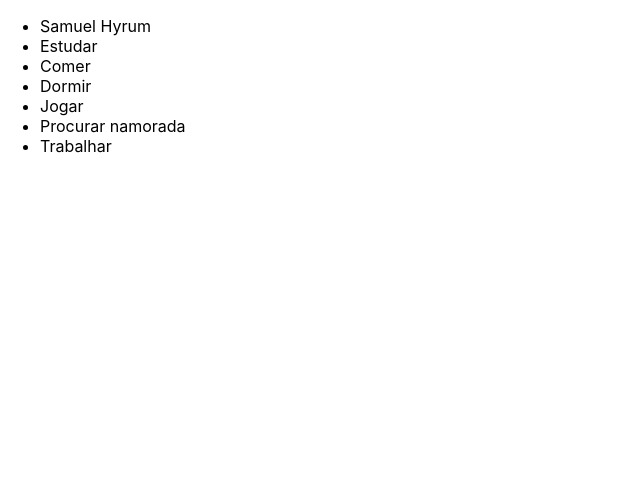
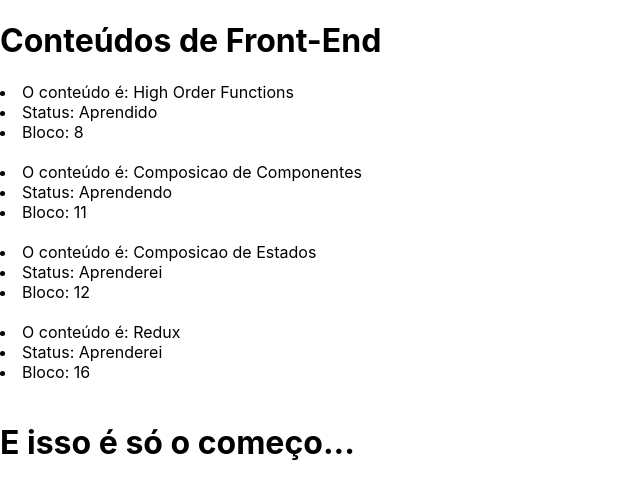
Before and after one commit to Samuelhyrum/Hello-Wolrd, a React (Create React App) app in the folder front-end/bloco-10-introducao-a-react/dia-1-hello-world-no-react/fixar/: page / in a window 1280 px wide. Shown: the top 498 px of the page, without its empty margins (0-640 px from the left). Built offline with nearby package versions, Linux system fonts and the light colour scheme.

Commit message:
Exercicio numero 3

```diff
--- a/front-end/bloco-10-introducao-a-react/dia-1-hello-world-no-react/fixar/src/App.js
+++ b/front-end/bloco-10-introducao-a-react/dia-1-hello-world-no-react/fixar/src/App.js
@@ -1,18 +1,33 @@
 import React from 'react';
-import './App.css';
+// import './App.css';
+// import Header from './Header';
+import Content from './Content';
+import Header from './Header';
+import Footer from './Footer';
 
-const Task = (value) => {
-  return (
-    <ul>{value.map((comp) => <li>{comp}</li> )}</ul>
-  );
-}
-class App extends React.Component {
-  render() {
-    const compromissos = Task(['Samuel Hyrum','Estudar', 'Comer', 'Dormir', 'Jogar', 'Procurar namorada', 'Trabalhar']);
-    return (
-      compromissos
-    );
-  }
+function App() {
+  return <main>
+    <Header/>
+    <Content />
+    <footer>
+      <Footer/>
+    </footer>
+    </main>
+
 }
 
+// const Task = (value) => {
+//   return (
+//     <ul>{value.map((comp) => <li>{comp}</li> )}</ul>
+//   );
+// }
+// class App extends React.Component {
+//   render() {
+//     const compromissos = Task(['Samuel Hyrum','Estudar', 'Comer', 'Dormir', 'Jogar', 'Procurar namorada', 'Trabalhar']);
+//     return (
+//       compromissos
+//     );
+//   }
+// }
+
 export default App;
--- /dev/null
+++ b/front-end/bloco-10-introducao-a-react/dia-1-hello-world-no-react/fixar/src/Content.jsx
@@ -0,0 +1,52 @@
+import React from "react";
+
+class Content extends React.Component {
+    render() {
+        const conteudos = [
+            {
+                conteudo: 'High Order Functions',
+                bloco: 8,
+                status: 'Aprendido'
+            },
+            {
+                conteudo: 'Composicao de Componentes',
+                bloco: 11,
+                status: 'Aprendendo',
+            },
+            {
+                conteudo: 'Composicao de Estados',
+                bloco: 12,
+                status: 'Aprenderei'
+            },
+            {
+                conteudo: 'Redux',
+                bloco: 16,
+                status: 'Aprenderei'
+            },
+        ];
+
+        return (
+            <main>
+                {conteudos.map((conteudo, index) => {
+                    return (
+                        <div key={index}> <li>
+                            O conteúdo é:  {conteudo.conteudo}
+                        </li>
+                            <li>
+                                Status: {conteudo.status}
+                            </li>
+                            <li>
+                                Bloco: {conteudo.bloco}
+                            </li>
+                            <br>
+                            </br>
+                        </div>
+                    )
+                })}
+
+            </main>
+        );
+    }
+}
+
+export default Content;
--- /dev/null
+++ b/front-end/bloco-10-introducao-a-react/dia-1-hello-world-no-react/fixar/src/Footer.jsx
@@ -0,0 +1,11 @@
+import React from "react";
+
+class Footer extends React.Component {
+    render() {
+        return (
+            <h1>E isso é só o começo...</h1>
+        )
+    }
+}
+
+export default Footer;
--- /dev/null
+++ b/front-end/bloco-10-introducao-a-react/dia-1-hello-world-no-react/fixar/src/Header.jsx
@@ -0,0 +1,13 @@
+import React from "react";
+
+class Header extends React.Component {
+    render() {
+        return (
+            <h1>
+                Conteúdos de Front-End
+            </h1>
+        )
+    }
+}
+
+export default Header;
```
